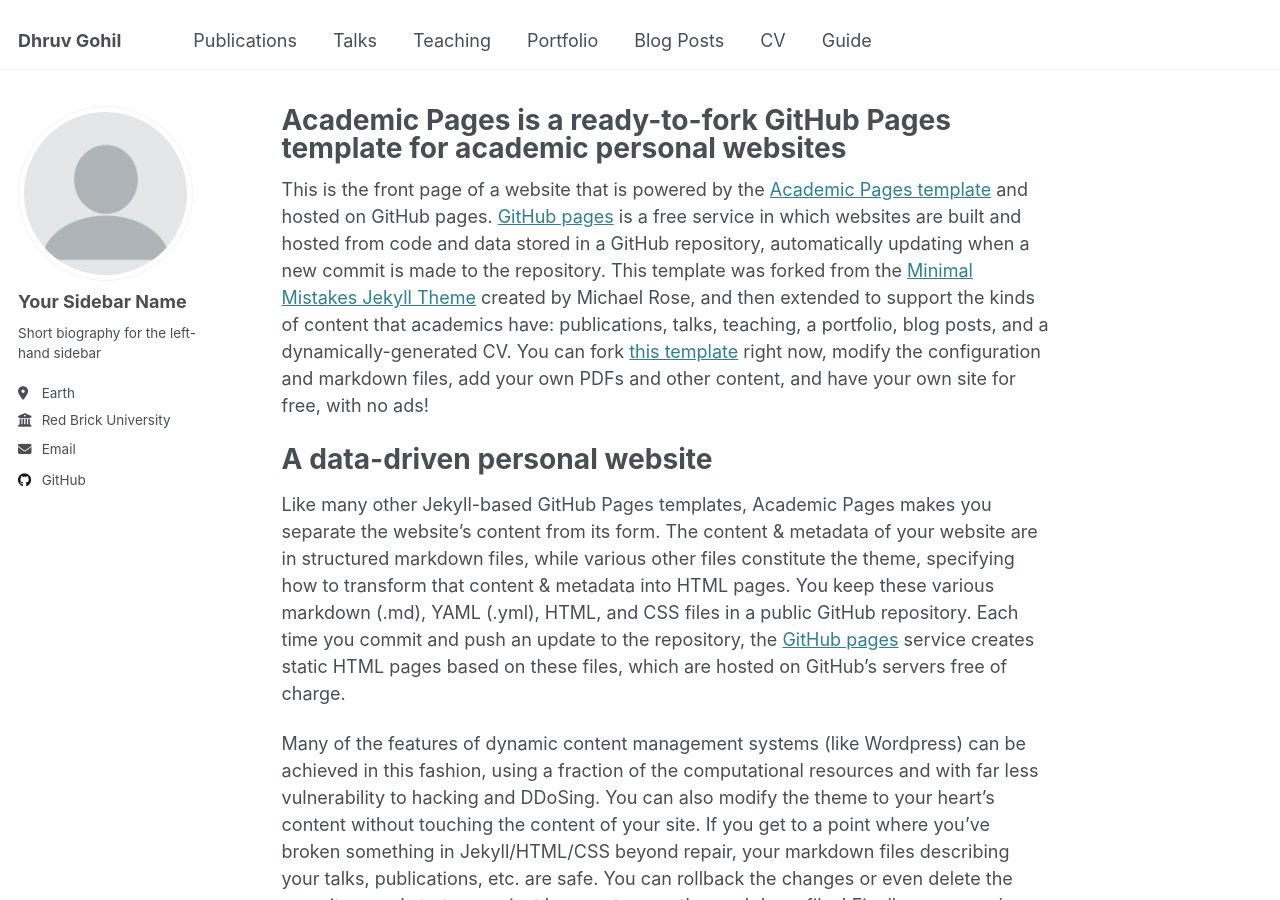
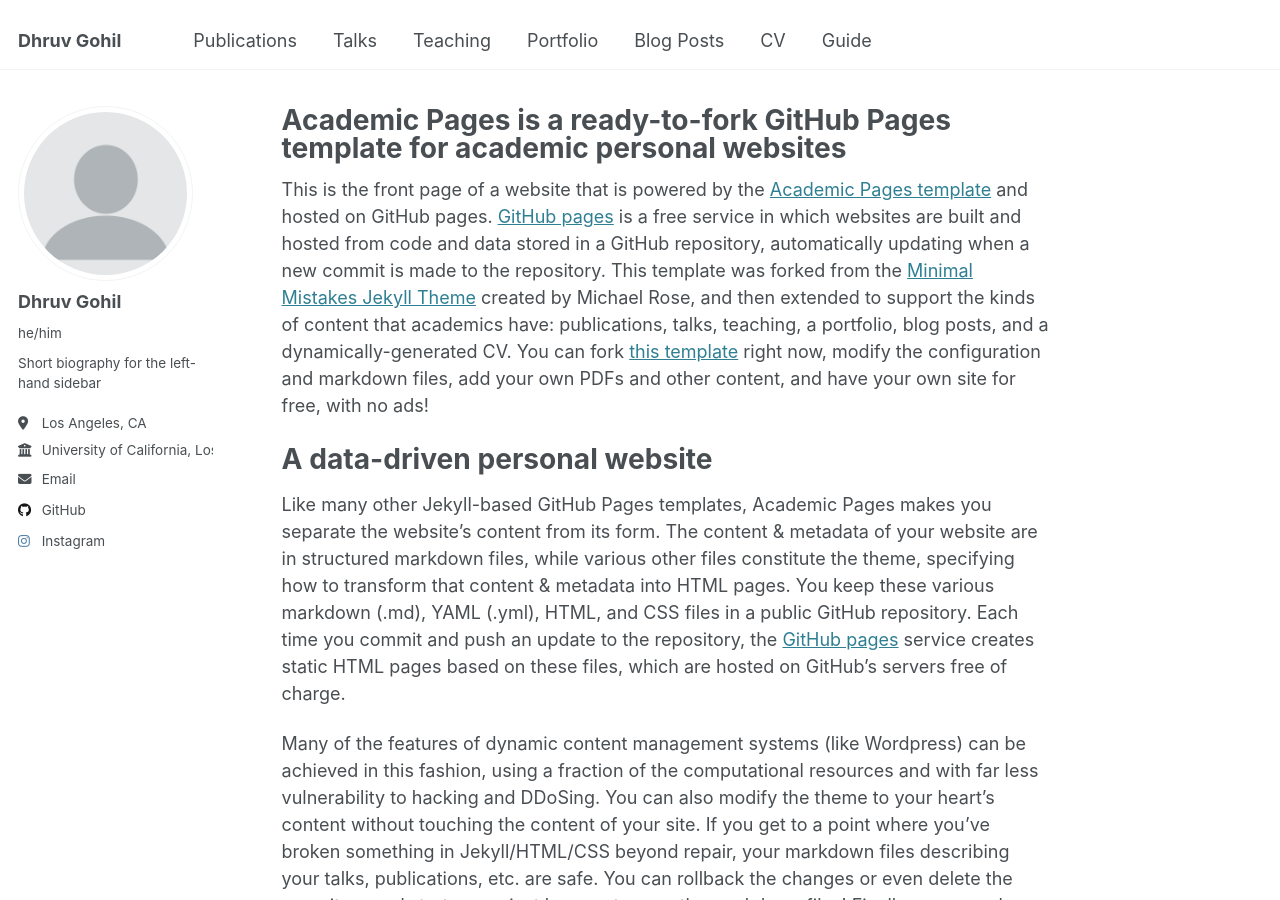
Before and after one commit to dhruv-gohil/dhruv-gohil.github.io, a Jekyll site: the page built from _pages/about.md, in a window 1280 px wide and 900 px high. Built offline with Jekyll 4.4.1, drawn with Linux system fonts in a browser that asks for light colours.

Commit message:
Update _config.yml

```diff
--- a/_config.yml
+++ b/_config.yml
@@ -23,13 +23,13 @@ repository               : "dhruv-gohil/dhruv-gohil.github.io"
 author:
   # Biographic information
   avatar           : "profile.png"
-  name             : "Your Sidebar Name"
-  pronouns         : # example: "she/her"
+  name             : "Dhruv Gohil"
+  pronouns         :  "he/him"
   bio              : "Short biography for the left-hand sidebar"
-  location         : "Earth"
-  employer         : "Red Brick University"
+  location         : "Los Angeles, CA"
+  employer         : "University of California, Los Angeles (UCLA)"
   uri              : # URL
-  email            : "none@example.org"
+  email            : "dhruvgohil1@g.ucla.edu"
 
   # Academic websites
   arxiv            : # URL - Update with the correct link to your profile
@@ -57,7 +57,7 @@ author:
   goodreads        : # Username
   google_plus      : # Username
   keybase          : # Username
-  instagram        : # Username
+  instagram        : "dhruv.gx"
   lastfm           : # Username
   linkedin         : # Username
   mastodon         : # URL
```
